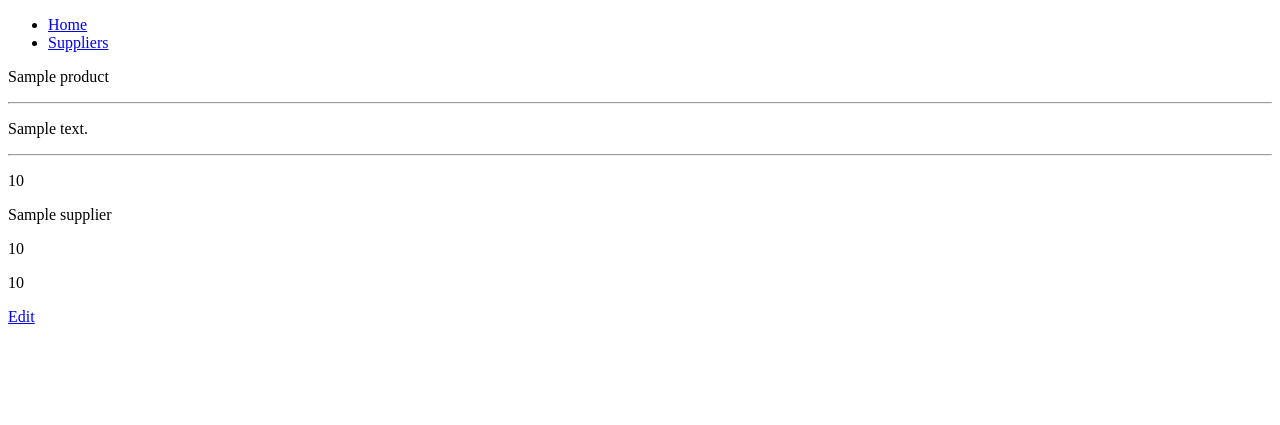
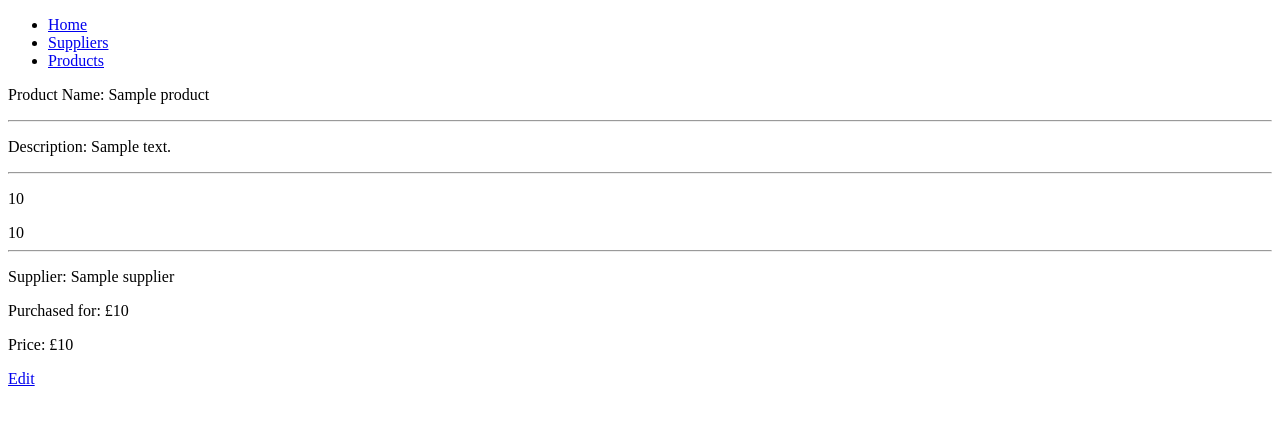
Before and after one commit to AkwasiAA/Project_1, a Flask app: page /products/1 in a window 1280 px wide. Shown: the top 425 px of the page. Run offline with Flask 2, Linux system fonts and the light colour scheme; a database or web service that is not in the repository returns one stand-in record (values such as "Sample title"); some libraries are stand-ins or nearby versions.

Commit message:
30th commit starting to add CSS

```diff
--- a/app.py
+++ b/app.py
@@ -12,8 +12,8 @@ app.register_blueprint(products_blueprint)
 
 @app.route('/')
 def home():
-    products = product_repository.select_all()
-    return render_template('products/index.html',all_products = products)
+    return render_template('index.html')
+
 
 app.register_blueprint(suppliers_blueprint)
 
--- a/templates/base.html
+++ b/templates/base.html
@@ -4,8 +4,7 @@
     <meta charset="UTF-8">
     <meta http-equiv="X-UA-Compatible" content="IE=edge">
     <meta name="viewport" content="width=device-width, initial-scale=1.0">
-    <link rel="stylesheet" href="https://stackpath.bootstrapcdn.com/font-awesome/4.7.0/css/font-awesome.min.css" crossorigin="anonymous">
-    <link rel="stylesheet" href="https://kit.fontawesome.com/72a5714ccb.js" crossorigin="anonymous">
+    <link rel="stylesheet" href="https://pro.fontawesome.com/releases/v5.10.0/css/all.css" integrity="sha384-AYmEC3Yw5cVb3ZcuHtOA93w35dYTsvhLPVnYs9eStHfGJvOvKxVfELGroGkvsg+p" crossorigin="anonymous"/>
     <link rel="stylesheet" href="{{ url_for('static', filename='style.css') }}">
     <link rel="stylesheet" href="{{ url_for('static', filename='form.css') }}">
     <title>Watches of Edinburgh</title>
@@ -17,6 +16,7 @@
             <ul class="mainmenu">
                 <li><a href="{{ url_for('home') }}">Home</a></li>
                 <li><a href="/suppliers">Suppliers</a></li>
+                <li><a href="/products">Products</a></li>
             </ul>
         </nav>
     </header>
@@ -24,8 +24,5 @@
         {% block content %}
         {% endblock %}
     </div>
-
-    {% block home %}
-    {% endblock %}
 </body>
 </html>
--- a/templates/products/edit.html
+++ b/templates/products/edit.html
@@ -33,7 +33,7 @@
             {% for supplier in all_suppliers %}
               <option value="{{supplier.id}}"
                 {% if product.supplier.id == supplier.id %} selected="selected"{% endif %}>
-                {{ supplier.supplier_name() }}
+                {{ supplier.supplier_name }}
             </option>
             {% endfor %}
         </select>
--- a/templates/products/index.html
+++ b/templates/products/index.html
@@ -21,13 +21,13 @@
                     <div>
                         <div class="buttons">
                             <form class="create-product" action="/products/new" method="GET">
-                            <button class="create-button"><i class="far fa-plus-square" style="color: blue;" aria-hidden="true"></i></button>
+                            <button class="create-button"><i class="fas fa-plus-square" style="color: blue;" aria-hidden="true"></i></button>
                             </form>
                             <form class="update-product" action="/products/{{product.id}}/edit" method="GET">
                             <button class="edit-button"><i class="fas fa-edit" style="color: blue;" aria-hidden="true"></i></button>
                             </form>
                             <form class="delete-product" action="/products/{{product.id}}/delete" method="POST">
-                            <button class="bin-button"><i class="fa fa-trash fa-2x" style="color:blue" aria-hidden="true"></i></button>
+                            <button class="bin-button"><i class="fa fa-trash" style="color:blue" aria-hidden="true"></i></button>
                             </form>
                             <hr>
                         </div>
--- a/templates/products/new.html
+++ b/templates/products/new.html
@@ -33,7 +33,7 @@
             <label for="supplier">Supplier:</label>
             <select id="supplier" name="supplier_id">
                 {% for supplier in all_suppliers %}
-                    <option value="{{ supplier.id }}">{{ supplier.supplier_name() }}</option>
+                    <option value="{{ supplier.id }}">{{ supplier.supplier_name }}</option>
                 {% endfor %}
             </select>
         </div>
--- a/templates/products/show.html
+++ b/templates/products/show.html
@@ -2,14 +2,25 @@
 {% block content %}
 
 <div>
-    <p>{{product.product_name}}</p>
+    <p>Product Name: {{product.product_name}}</p>
     <hr>
-    <p>{{product.prod_description}}</p>
+    <p>Description: {{product.prod_description}}</p>
     <hr>
     <p>{{product.quantity}}</p>
-    <p>{{product.supplier.supplier_name()}}</p>
-    <p>{{product.purchase_price}}</p>
-    <p>{{product.selling_price}}</p>
+    {% if product.quantity == 0 %}
+      <span &#10060;></span>
+      {{product.quantity}}
+      {% elif product.quantity < 2 %}
+      <span &#10060;></span>
+      {{product.quantity}}
+      {% elif product.quantity > 3 %}
+      <span &#9989;></span>
+      {{product.quantity}}
+    {% endif %}
+    <hr>
+    <p>Supplier: {{product.supplier.supplier_name}}</p>
+    <p>Purchased for: £{{product.purchase_price}}</p>
+    <p>Price: £{{product.selling_price}}</p>
     <p><a href="/products/{{product.id}}/edit">Edit</a></p>
 </div>
 
```
Also changed, not shown: templates/index.html (+16 -2 lines), templates/suppliers/index.html (+12 -1 lines).
